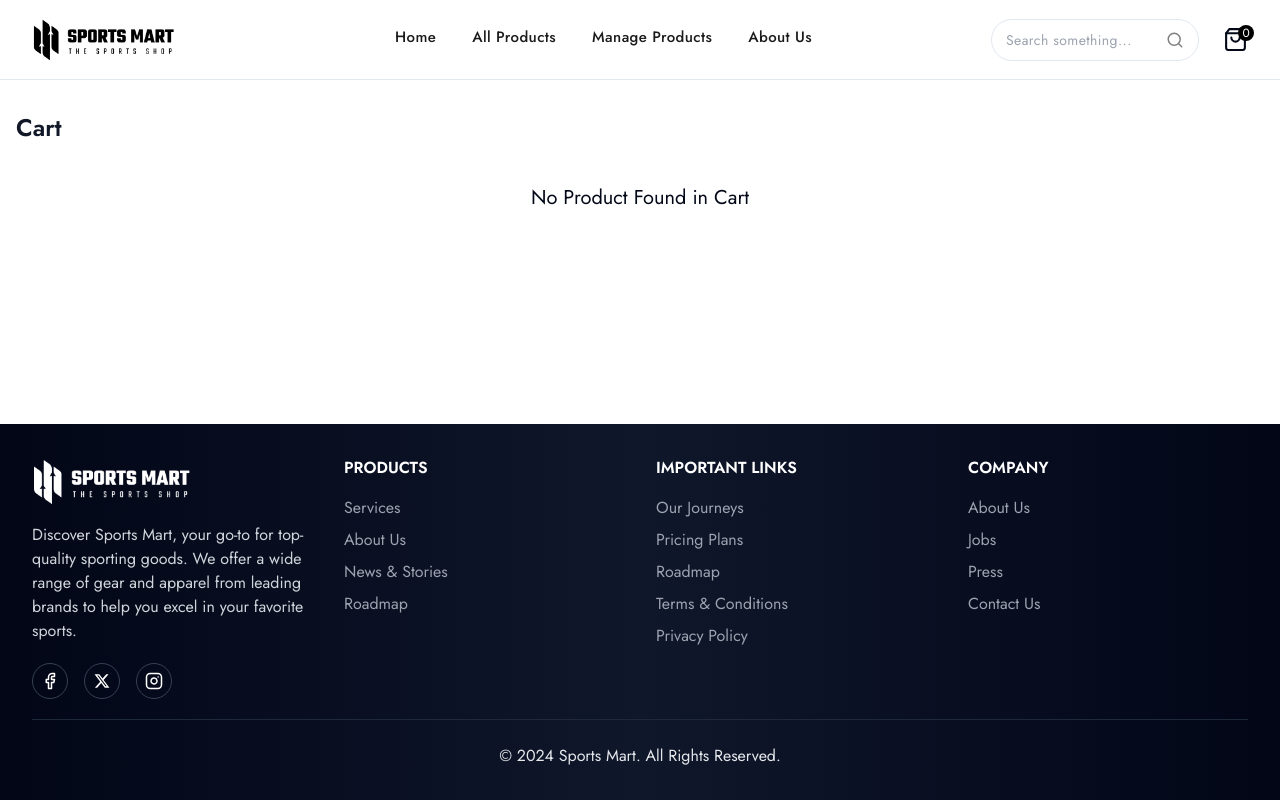
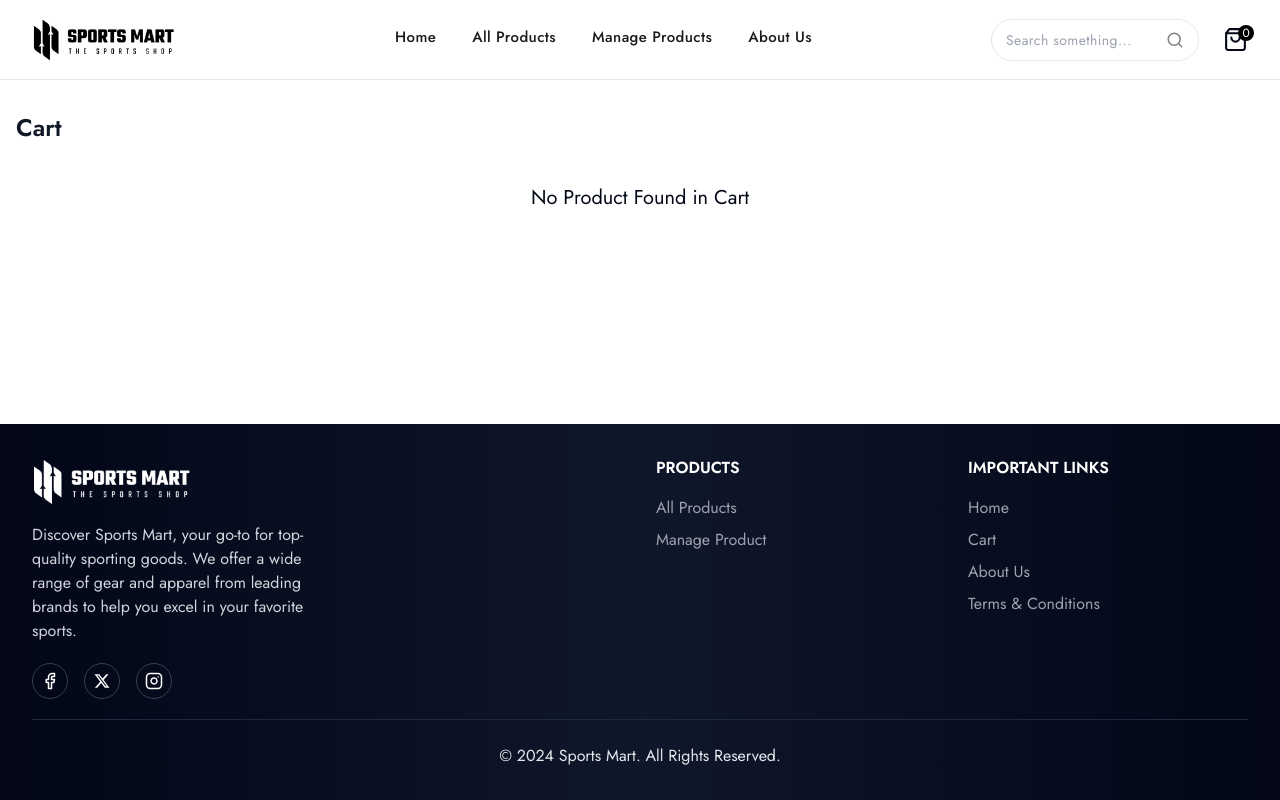
Before and after one commit to md-ali-0/sports-mart-client, a React (Vite) app: page /cart in a window 1280 px wide. Built offline with nearby package versions, Linux system fonts and the light colour scheme.

Commit message:
Minor Bug Fixed

```diff
--- a/src/components/cart-product.tsx
+++ b/src/components/cart-product.tsx
@@ -1,6 +1,5 @@
 import { Button } from "@/components/ui/button";
 import { Input } from "@/components/ui/input";
-import config from "@/config";
 import {
     decrementQuantity,
     CartProduct as ICartProduct,
@@ -68,12 +67,12 @@ const CartProduct: FC<CartProductProps> = ({ product }) => {
                 <a href="#" className="shrink-0 md:order-1">
                     <img
                         className="object-cover w-20 dark:hidden"
-                        src={`${config.host}/${product.image}`}
+                        src={product.image}
                         alt={product.name}
                     />
                     <img
                         className="hidden object-cover w-20 dark:block"
-                        src={`${config.host}/${product.image}`}
+                        src={product.image}
                         alt={product.name}
                     />
                 </a>
--- a/src/components/featured-section.tsx
+++ b/src/components/featured-section.tsx
@@ -7,9 +7,7 @@ import SkeletonProductCard from "./Skeleton-product-card";
 
 const FeaturedSection = () => {
     const query = {
-        limit: 4,
         sort: '-createdAt',
-        page: 1
     };
     const { data, isError, isLoading, isSuccess, error } = useGetAllProductsQuery(query);
 
@@ -38,7 +36,7 @@ const FeaturedSection = () => {
                         ? Array.from({ length: 4 }).map((_, index) => (
                             <SkeletonProductCard key={index} />
                           ))
-                        : data.data.map((product: IProduct) => (
+                        : data.data.slice(0,4).map((product: IProduct) => (
                             <ProductCard key={product._id} product={product} />
                           ))
                     }
--- a/src/components/footer.tsx
+++ b/src/components/footer.tsx
@@ -1,6 +1,7 @@
 import logo from "@/assets/images/logo.png";
 import { LuFacebook, LuInstagram } from "react-icons/lu";
 import { RiTwitterXFill } from "react-icons/ri";
+import { Link } from "react-router-dom";
 
 const Footer = () => {
     return (
@@ -27,39 +28,26 @@ const Footer = () => {
                     </div>
                 </div>
                 <div>
+
+                </div>
+                <div>
                     <h3 className="font-semibold">PRODUCTS</h3>
                     <ul className="mt-4 space-y-2">
                         <li>
-                            <a
-                                href="#"
+                            <Link
+                                to={'/all-products'}
                                 className="text-gray-400 hover:text-white"
                             >
-                                Services
-                            </a>
+                                All Products
+                            </Link>
                         </li>
                         <li>
-                            <a
-                                href="#"
+                            <Link
+                                to={'/manage-products'}
                                 className="text-gray-400 hover:text-white"
                             >
-                                About Us
-                            </a>
-                        </li>
-                        <li>
-                            <a
-                                href="#"
-                                className="text-gray-400 hover:text-white"
-                            >
-                                News &amp; Stories
-                            </a>
-                        </li>
-                        <li>
-                            <a
-                                href="#"
-                                className="text-gray-400 hover:text-white"
-                            >
-                                Roadmap
-                            </a>
+                                Manage Product
+                            </Link>
                         </li>
                     </ul>
                 </div>
@@ -67,84 +55,76 @@ const Footer = () => {
                     <h3 className="font-semibold">IMPORTANT LINKS</h3>
                     <ul className="mt-4 space-y-2">
                         <li>
-                            <a
-                                href="#"
+                            <Link
+                                to={'/'}
                                 className="text-gray-400 hover:text-white"
                             >
-                                Our Journeys
-                            </a>
+                                Home
+                            </Link>
                         </li>
                         <li>
-                            <a
-                                href="#"
+                            <Link
+                                to={'/cart'}
                                 className="text-gray-400 hover:text-white"
                             >
-                                Pricing Plans
-                            </a>
+                                Cart
+                            </Link>
                         </li>
                         <li>
-                            <a
-                                href="#"
+                            <Link
+                                to={'/about-us'}
                                 className="text-gray-400 hover:text-white"
                             >
-                                Roadmap
-                            </a>
+                                About Us
+                            </Link>
                         </li>
                         <li>
-                            <a
-                                href="#"
+                            <Link
+                                to={'/'}
                                 className="text-gray-400 hover:text-white"
                             >
                                 Terms &amp; Conditions
-                            </a>
-                        </li>
-                        <li>
-                            <a
-                                href="#"
-                                className="text-gray-400 hover:text-white"
-                            >
-                                Privacy Policy
-                            </a>
+                            </Link>
                         </li>
                     </ul>
                 </div>
-                <div>
+                {/* <div>
                     <h3 className="font-semibold">COMPANY</h3>
                     <ul className="mt-4 space-y-2">
                         <li>
-                            <a
-                                href="#"
+                            <Link
+                                to={'/'}
                                 className="text-gray-400 hover:text-white"
                             >
                                 About Us
-                            </a>
+                            </Link>
                         </li>
                         <li>
-                            <a
-                                href="#"
+                            <Link
+                                to={'/'}
                                 className="text-gray-400 hover:text-white"
                             >
                                 Jobs
-                            </a>
+                            </Link>
                         </li>
                         <li>
-                            <a
-                                href="#"
+                            <Link
+                                to={'/'}
                                 className="text-gray-400 hover:text-white"
                             >
                                 Press
-                            </a>
+                            </Link>
                         </li>
                         <li>
-                            <a
-                                href="#"
+                            <Link
+                                to={'/'}
                                 className="text-gray-400 hover:text-white"
                             >
                                 Contact Us
-                            </a>
+                            </Link>
                         </li>
                     </ul>
-                </div>
+                </div> */}
             </div>
             <div className="container mx-auto">
                 <div className="border-t border-slate-800 text-center text-gray-200 mt-5 pt-6">
--- a/src/components/product-card.tsx
+++ b/src/components/product-card.tsx
@@ -2,7 +2,6 @@
 //     Rating,
 //     Star
 // } from "@smastrom/react-rating";
-import config from "@/config";
 import { IProduct } from "@/interface/IProduct";
 import { FC } from "react";
 import { LuStar } from "react-icons/lu";
@@ -17,7 +16,7 @@ const ProductCard: FC<Product> = ({ product }) => {
     return (
         <div className="rounded-lg overflow-hidden border p-2.5">
             <img
-                src={`${config.host}/${product.image}`}
+                src={product.image}
                 alt={product.name}
                 width={400}
                 height={400}
--- a/src/config/index.ts
+++ b/src/config/index.ts
@@ -1,4 +1,4 @@
 export default {
-    // host: 'https://sports-mart-server.vercel.app'
-    host: 'http://localhost:5000'
+    host: 'https://sports-mart-server.vercel.app'
+    // host: 'http://localhost:5000'
 }
```
Also changed, not shown: src/pages/all-products.tsx (+13 -8 lines), 1 other file (tests, documents, lock files or other folders).
